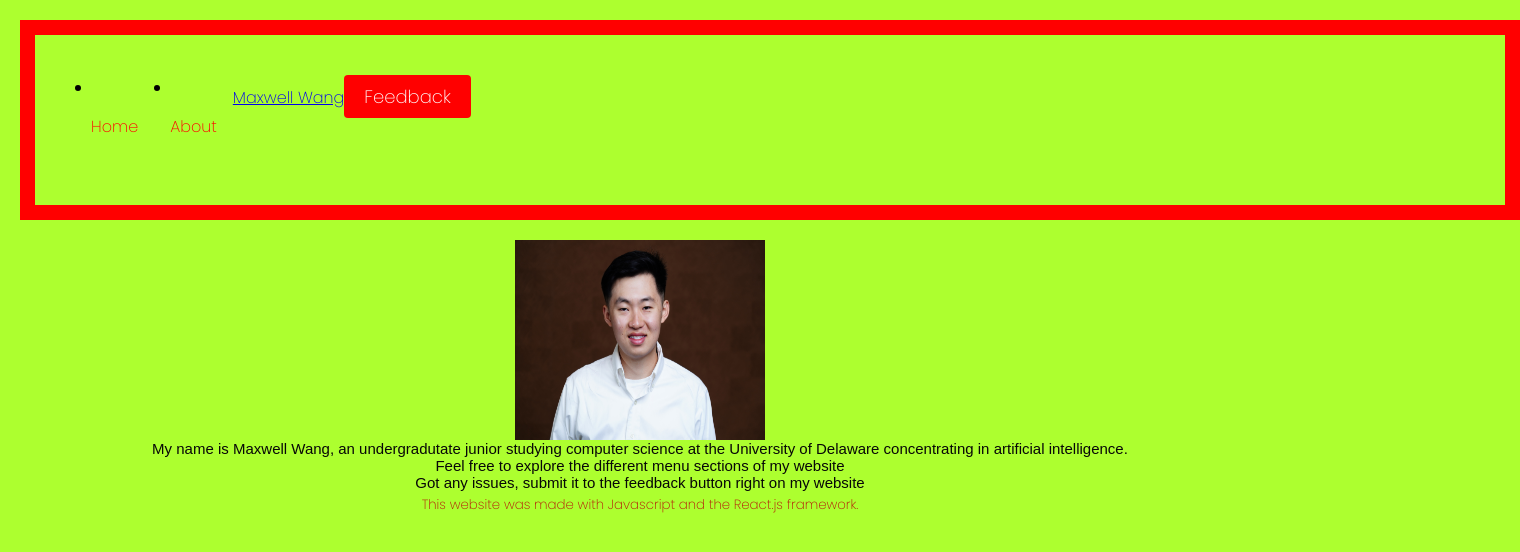
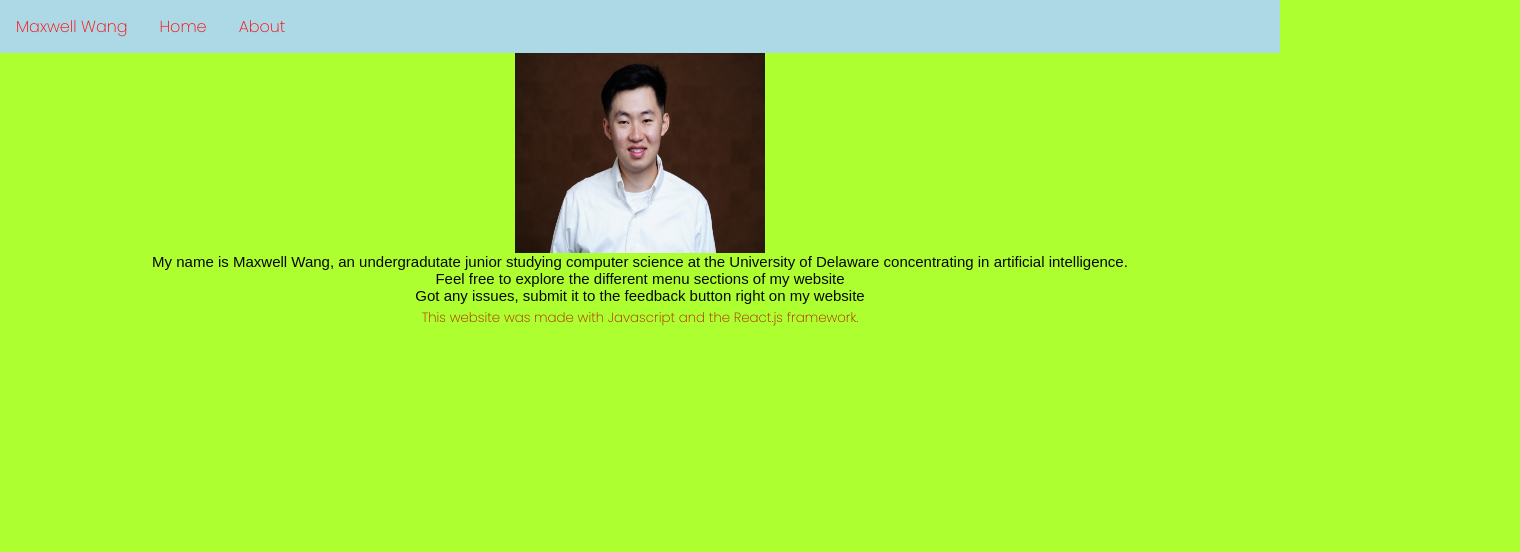
Before and after one commit to mwang840/MaxWang, a React (Create React App) app: page / in a window 1280 px wide. Shown: the top 552 px of the page, 1520 px wide, since content can reach past the window. Built offline with nearby package versions, Linux system fonts and the light colour scheme.

Commit message:
reorganized structure

```diff
--- a/src/components/NavBar/NavBar.js
+++ b/src/components/NavBar/NavBar.js
@@ -1,18 +1,19 @@
 import React from 'react';
-import {Button} from "../Button";
 import { Link, useMatch, useResolvedPath } from 'react-router-dom';
 import './NavBar.css';
 
 //map?
 export default function NavBar(){
     return (
-    <nav className='NavbarItems'>
-        <Link to="/">Maxwell Wang</Link>
-        <CustomLink to="/">Home</CustomLink>
-        <CustomLink to="/about">About</CustomLink>
+    <div>
+        <ul>
+            <li><Link to="/">Maxwell Wang</Link></li>
+            <li><CustomLink to="/">Home</CustomLink></li>
+            <li><CustomLink to="/about">About</CustomLink></li>
+        </ul>
 
-        <Button>Feedback</Button>
-    </nav>
+
+    </div>
     )
 }
 
```
